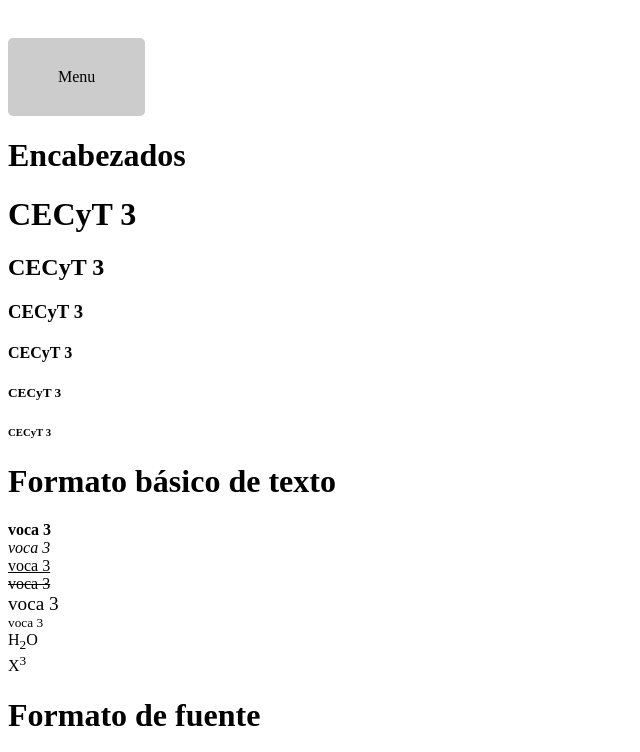
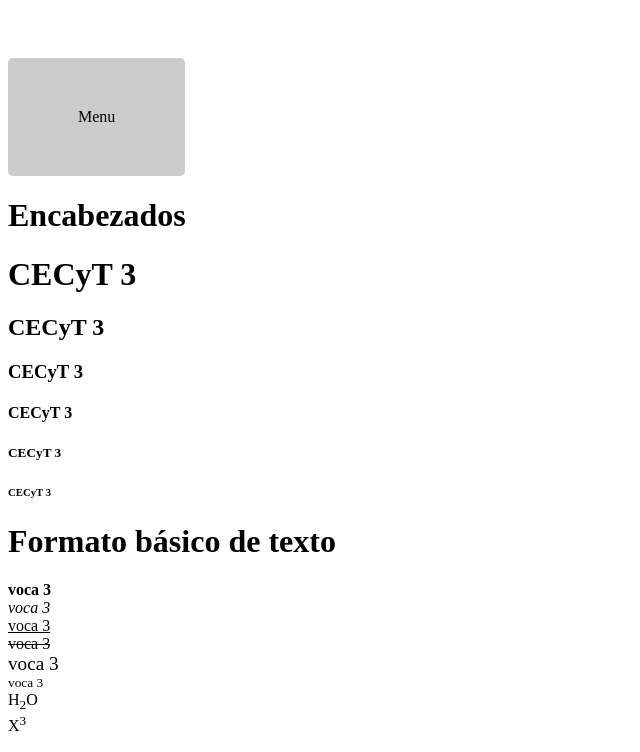
Before and after one commit to EdwardAlb/Estructura-Basica_1, a plain HTML site: page index.html in a window 1280 px wide. Shown: the top 752 px of the page, without its empty margins (0-640 px from the left). Drawn offline with Linux system fonts and the light colour scheme.

Commit message:
index.html

```diff
--- a/index.html
+++ b/index.html
@@ -3,7 +3,7 @@
 <title>Mi primer página web</title>
 </head>
 <body background=”hk.png”>
-<a href="https://clever-kitten-24005f.netlify.app/" style="display:inline-block; margin-top:30px; padding:30px 50px; background:#ccc; color:black; text-decoration:none; border-radius:5px;">Menu</a>
+<a href="https://clever-kitten-24005f.netlify.app/" style="display:inline-block; margin-top:50px; padding:50px 70px; background:#ccc; color:black; text-decoration:none; border-radius:5px;">Menu</a>
 <h1>Encabezados <br></h1> <!--De h1 a h6-->
 
 <h1>CECyT 3</h1>
```
